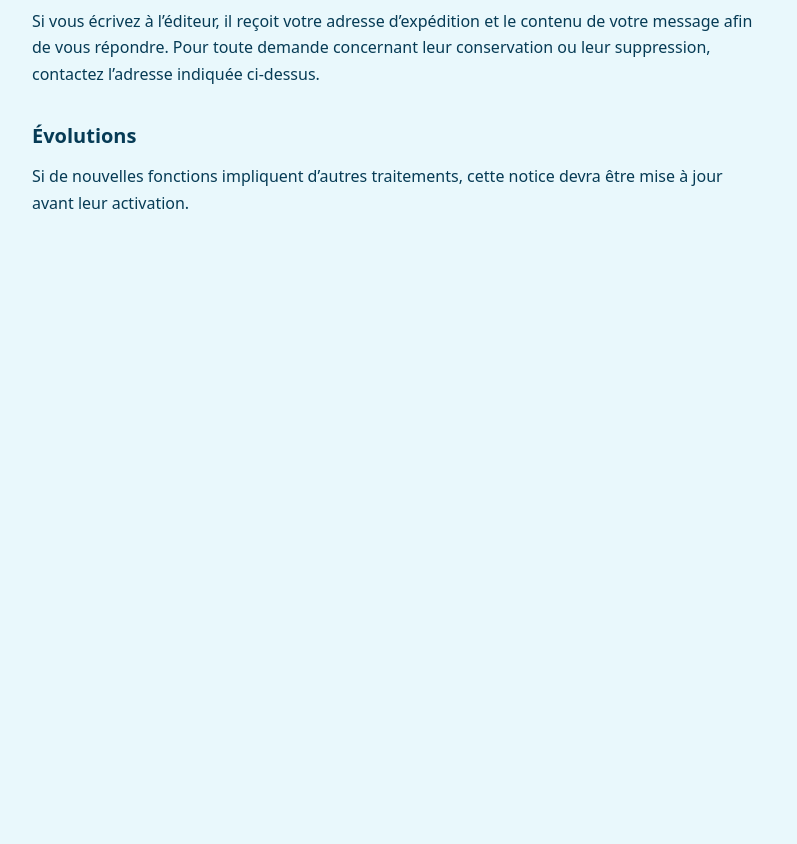
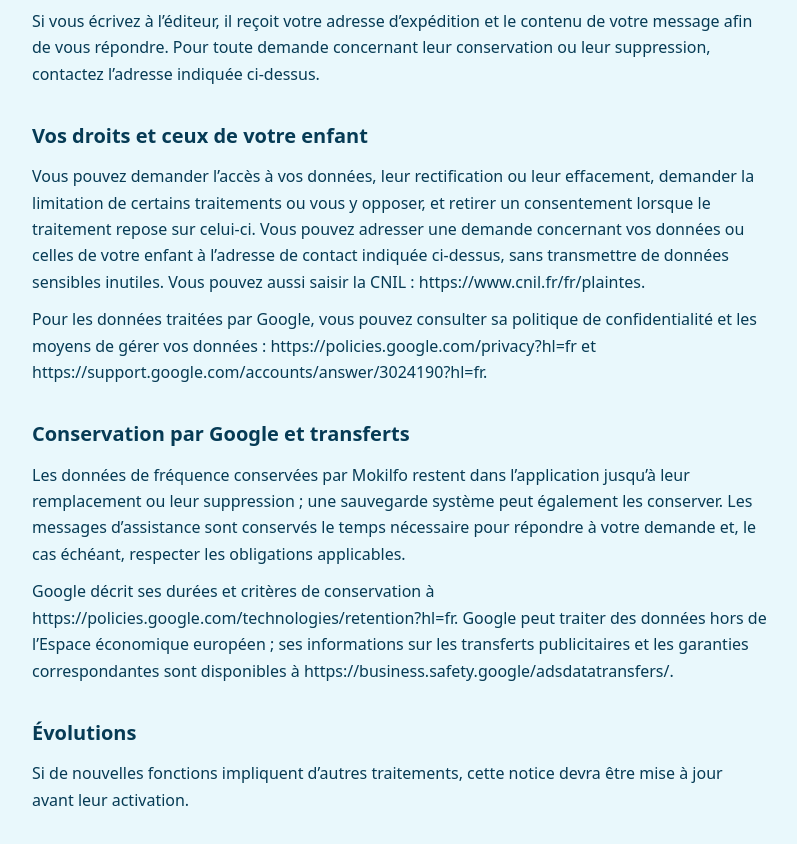
Before and after one commit to so7n/so7n.github.io, a plain HTML site: page mokilfo/confidentialite.html in a window 1280 px wide. Shown: the part 1595-2439 px from the top of the page, without its empty margins (240-1037 px from the left). Before the commit the page ends 1886 px from the top, so only its background shows below. Drawn offline with Linux system fonts and the light colour scheme.

Commit message:
Préciser les droits et la conservation Mokilfo

```diff
--- a/mokilfo/confidentialite.html
+++ b/mokilfo/confidentialite.html
@@ -4,4 +4,6 @@
 <section><h2>Publicité et choix de confidentialité</h2><p>Mokilfo utilise Google AdMob pour proposer des publicités. Google et ses partenaires peuvent traiter l’adresse IP, des identifiants de l’appareil, des interactions avec les annonces et des données de diagnostic pour diffuser et mesurer les publicités, prévenir les fraudes et assurer leurs services. L’adresse IP peut permettre d’estimer une localisation générale. Les traitements dépendent notamment des réglages et des choix de confidentialité applicables.</p><p>L’application demande la tranche d’âge du plus jeune joueur pour adapter le traitement des annonces ; aucune date de naissance n’est demandée. Un groupe dont l’âge n’est pas précisé reçoit le traitement prévu pour les enfants. Des données de fréquence publicitaire sont conservées sur l’appareil pour espacer les interstitiels. Selon votre situation, un écran Google vous permet de choisir les utilisations de vos données et de revenir sur vos choix. Pour plus d’informations sur les services de Google : https://policies.google.com/technologies/partner-sites?hl=fr.</p></section>
 <section><h2>Transmission et sauvegarde</h2><p>Les réglages et résultats ne sont pas envoyés directement à l’éditeur par l’application. Le système d’exploitation et la boutique peuvent traiter des informations dans le cadre de leurs propres services.</p><p>Selon les réglages de votre appareil et de votre compte Android, le système peut sauvegarder les données de l’application et les restaurer plus tard. Cette sauvegarde est gérée par le système et son fournisseur. Vous pouvez la gérer dans les paramètres de votre appareil et de votre compte.</p></section>
 <section><h2>Conservation et suppression</h2><p>Les réglages et le record restent dans le stockage de l’application jusqu’à leur remplacement ou leur suppression. Les mots récents sont progressivement remplacés.</p><p>Pour effacer les données locales, utilisez les paramètres Android de l’application. Cela réinitialise aussi les réglages et le record. Une désinstallation supprime normalement les données locales ; une sauvegarde système peut toutefois subsister ou être restaurée. Gérez ou supprimez-la séparément selon les options de votre appareil et de votre compte.</p><p>Si vous écrivez à l’éditeur, il reçoit votre adresse d’expédition et le contenu de votre message afin de vous répondre. Pour toute demande concernant leur conservation ou leur suppression, contactez l’adresse indiquée ci-dessus.</p></section>
+<section><h2>Vos droits et ceux de votre enfant</h2><p>Vous pouvez demander l’accès à vos données, leur rectification ou leur effacement, demander la limitation de certains traitements ou vous y opposer, et retirer un consentement lorsque le traitement repose sur celui-ci. Vous pouvez adresser une demande concernant vos données ou celles de votre enfant à l’adresse de contact indiquée ci-dessus, sans transmettre de données sensibles inutiles. Vous pouvez aussi saisir la CNIL : https://www.cnil.fr/fr/plaintes.</p><p>Pour les données traitées par Google, vous pouvez consulter sa politique de confidentialité et les moyens de gérer vos données : https://policies.google.com/privacy?hl=fr et https://support.google.com/accounts/answer/3024190?hl=fr.</p></section>
+<section><h2>Conservation par Google et transferts</h2><p>Les données de fréquence conservées par Mokilfo restent dans l’application jusqu’à leur remplacement ou leur suppression ; une sauvegarde système peut également les conserver. Les messages d’assistance sont conservés le temps nécessaire pour répondre à votre demande et, le cas échéant, respecter les obligations applicables.</p><p>Google décrit ses durées et critères de conservation à https://policies.google.com/technologies/retention?hl=fr. Google peut traiter des données hors de l’Espace économique européen ; ses informations sur les transferts publicitaires et les garanties correspondantes sont disponibles à https://business.safety.google/adsdatatransfers/.</p></section>
 <section><h2>Évolutions</h2><p>Si de nouvelles fonctions impliquent d’autres traitements, cette notice devra être mise à jour avant leur activation.</p></section></main></body></html>
```
